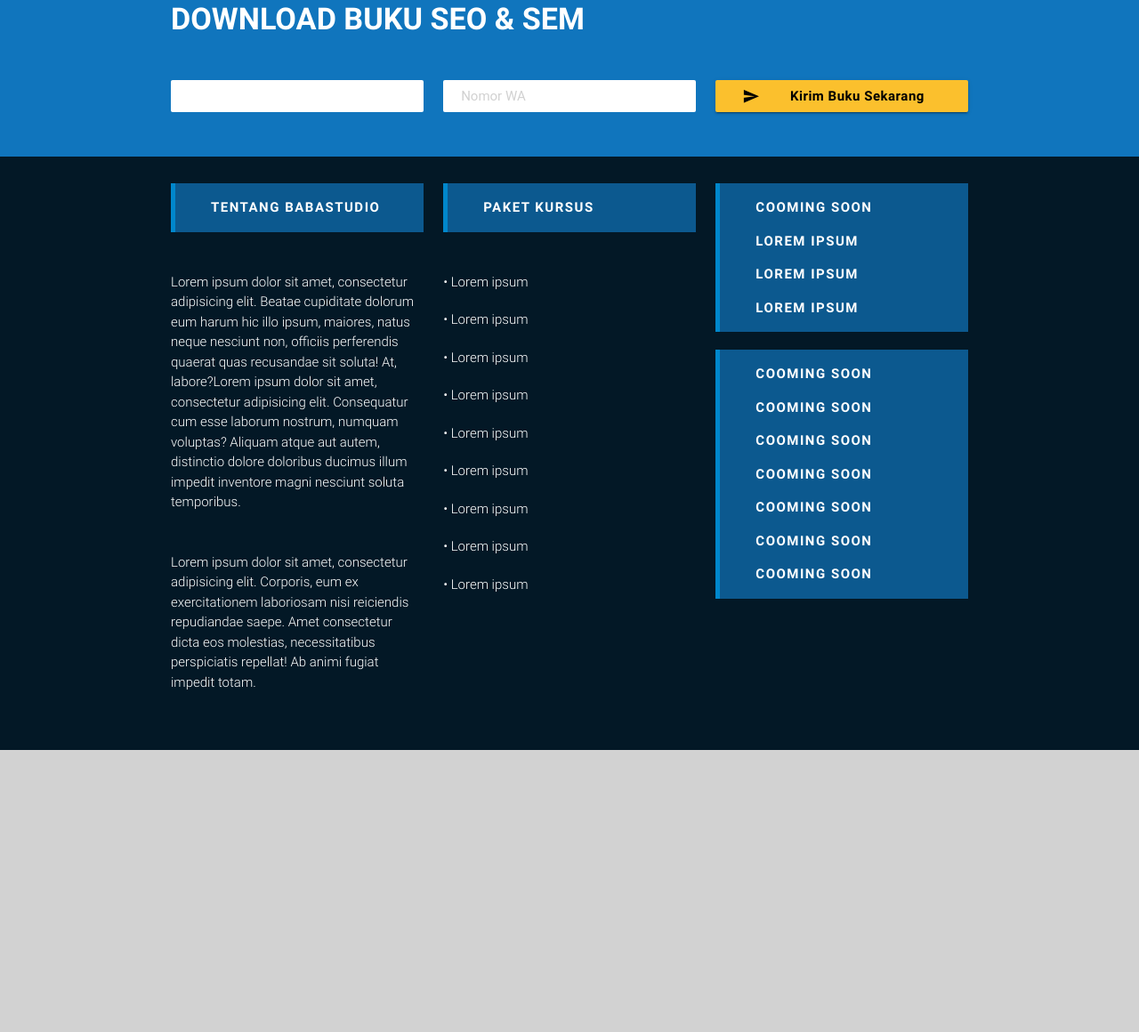
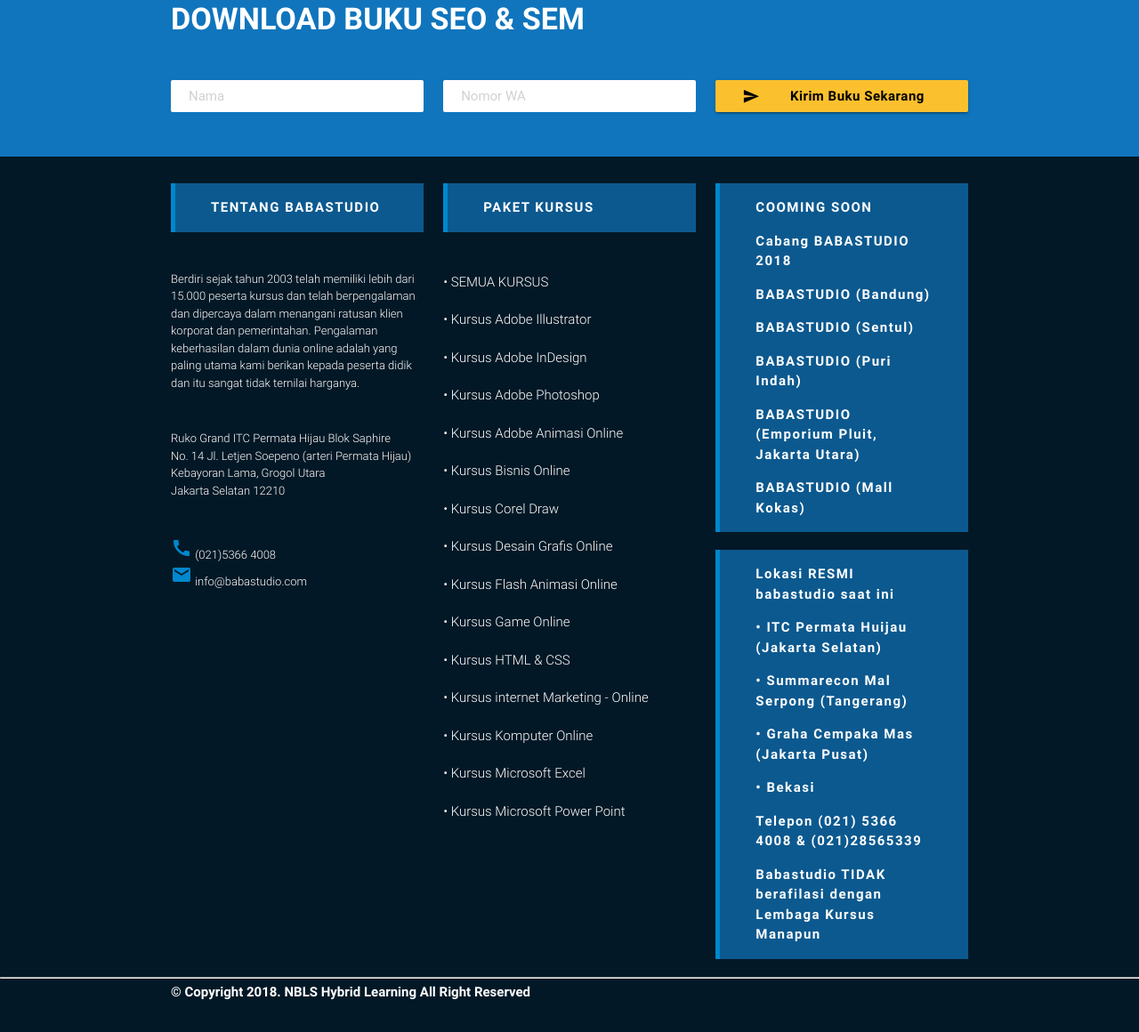
Before and after one commit to rukmana4985/babastudio, a plain HTML site: page index.html in a window 1280 px wide. Shown: the part 7519-8679 px from the top of the page at 89% size. Before the commit the page ends 8362 px from the top, so only its background shows below. Drawn offline with nearby package versions, Linux system fonts and the light colour scheme; a web font is replaced by a local one.

Commit message:
update index.html

```diff
--- a/index.html
+++ b/index.html
@@ -60,7 +60,7 @@
     <div class="banner">
         <div class="container-banner">
             <div class="row">
-                <div class="col m6 s12 left-container-banner">
+                <div class="col m8 s12 left-container-banner">
                     <div>
                         <br>
                         <h3 class="white-text uppercase bold " style="padding-left: 30px">Menguasai Promosi Website & Jualan Online</h3>
@@ -307,7 +307,7 @@
             <h4 class="white-text bold uppercase">download buku seo & sem</h4>
             <div class="row mt50">
                 <div class="col m4 s12">
-                    <input type="text" class="browser-default input-form" placeholder="">
+                    <input type="text" class="browser-default input-form" placeholder="Nama">
                 </div>
                 <div class="col m4 s12">
                     <input type="text" class="browser-default input-form" placeholder="Nomor WA">
@@ -325,45 +325,72 @@
                     <div class="square-line">
                         <p class="bold white-text uppercase">tentang babastudio</p>
                     </div>
-                    <p class="white-text thin-text pt30">Lorem ipsum dolor sit amet, consectetur adipisicing elit. Beatae cupiditate dolorum eum harum hic illo ipsum, maiores, natus neque nesciunt non, officiis perferendis quaerat quas recusandae sit soluta! At, labore?Lorem ipsum dolor sit amet, consectetur adipisicing elit. Consequatur cum esse laborum nostrum, numquam voluptas? Aliquam atque aut autem, distinctio dolore doloribus ducimus illum impedit inventore magni nesciunt soluta temporibus.</p>
-                    <p class="white-text thin-text pt30">Lorem ipsum dolor sit amet, consectetur adipisicing elit. Corporis, eum ex exercitationem laboriosam nisi reiciendis repudiandae saepe. Amet consectetur dicta eos molestias, necessitatibus perspiciatis repellat! Ab animi fugiat impedit totam.</p>
+                    <p class="white-text thin-text pt30" style="font-size:13px;">Berdiri sejak tahun 2003 telah memiliki lebih dari<br/>
+					15.000 peserta kursus dan telah berpengalaman<br/>
+					dan dipercaya dalam menangani ratusan klien<br/>
+					korporat dan pemerintahan. Pengalaman<br/>
+					keberhasilan dalam dunia online adalah yang<br/>
+					paling utama kami berikan kepada peserta didik<br/>
+					dan itu sangat tidak ternilai harganya.</p>
+                    <p class="white-text thin-text pt30" style="font-size:13px;">Ruko Grand ITC Permata Hijau Blok Saphire<br/>
+					No. 14 Jl. Letjen Soepeno (arteri Permata Hijau)<br/>
+					Kebayoran Lama, Grogol Utara<br/>
+					Jakarta Selatan 12210</p>
+					<p class="white-text thin-text pt30" style="font-size:13px;">
+					<i class="material-icons" style="color:#0087cc;">call</i><span > (021)5366 4008</span><br/>
+					<i class="material-icons" style="color:#0087cc;">email</i><span> info@babastudio.com</span><br/></p>
                 </div>
                 <div class="col m4 s12">
                     <div class="square-line">
                         <p class="bold white-text uppercase">paket kursus</p>
                     </div>
                     <ul class="white-text pt30">
-                        <li><a href="" class="white-text thin-text"> &bull; Lorem ipsum </a></li>
-                        <li class="pt20"><a href="" class="white-text thin-text"> &bull; Lorem ipsum </a></li>
-                        <li class="pt20"><a href="" class="white-text thin-text"> &bull; Lorem ipsum </a></li>
-                        <li class="pt20"><a href="" class="white-text thin-text"> &bull; Lorem ipsum </a></li>
-                        <li class="pt20"><a href="" class="white-text thin-text"> &bull; Lorem ipsum </a></li>
-                        <li class="pt20"><a href="" class="white-text thin-text"> &bull; Lorem ipsum </a></li>
-                        <li class="pt20"><a href="" class="white-text thin-text"> &bull; Lorem ipsum </a></li>
-                        <li class="pt20"><a href="" class="white-text thin-text"> &bull; Lorem ipsum </a></li>
-                        <li class="pt20"><a href="" class="white-text thin-text"> &bull; Lorem ipsum </a></li>
+                        <li><a href="" class="white-text thin-text uppercase"> &bull; semua kursus </a></li>
+                        <li class="pt20"><a href="" class="white-text thin-text "> &bull; Kursus Adobe Illustrator </a></li>
+                        <li class="pt20"><a href="" class="white-text thin-text"> &bull; Kursus Adobe InDesign </a></li>
+                        <li class="pt20"><a href="" class="white-text thin-text"> &bull; Kursus Adobe Photoshop</a></li>
+                        <li class="pt20"><a href="" class="white-text thin-text"> &bull; Kursus Adobe Animasi Online </a></li>
+                        <li class="pt20"><a href="" class="white-text thin-text"> &bull; Kursus Bisnis Online </a></li>
+                        <li class="pt20"><a href="" class="white-text thin-text"> &bull; Kursus Corel Draw </a></li>
+                        <li class="pt20"><a href="" class="white-text thin-text"> &bull; Kursus Desain Grafis Online </a></li>
+                        <li class="pt20"><a href="" class="white-text thin-text"> &bull; Kursus Flash Animasi Online </a></li>
+						<li class="pt20"><a href="" class="white-text thin-text"> &bull; Kursus Game Online</a></li>
+                        <li class="pt20"><a href="" class="white-text thin-text"> &bull; Kursus HTML & CSS </a></li>
+                        <li class="pt20"><a href="" class="white-text thin-text"> &bull; Kursus internet Marketing - Online </a></li>
+                        <li class="pt20"><a href="" class="white-text thin-text"> &bull; Kursus Komputer Online </a></li>
+                        <li class="pt20"><a href="" class="white-text thin-text"> &bull; Kursus Microsoft Excel </a></li>
+                        <li class="pt20"><a href="" class="white-text thin-text"> &bull; Kursus Microsoft Power Point </a></li>
 
                     </ul>
                 </div>
                 <div class="col m4 s12">
                     <div class="square-line">
                         <p class="bold white-text uppercase">cooming soon</p>
-                        <p class="bold white-text uppercase">lorem ipsum</p>
-                        <p class="bold white-text uppercase">Lorem Ipsum</p>
-                        <p class="bold white-text uppercase">Lorem Ipsum</p>
+                        <p class="bold white-text ">Cabang BABASTUDIO 2018</p>
+                        <p class="bold white-text ">BABASTUDIO (Bandung)</p>
+                        <p class="bold white-text ">BABASTUDIO (Sentul)</p>
+						<p class="bold white-text ">BABASTUDIO (Puri Indah)</p>
+                        <p class="bold white-text ">BABASTUDIO (Emporium Pluit, Jakarta Utara)</p>
+						<p class="bold white-text ">BABASTUDIO (Mall Kokas)</p>
                     </div>
                     <div class="square-line mt20">
-                        <p class="bold white-text uppercase">cooming soon</p>
-                        <p class="bold white-text uppercase">cooming soon</p>
-                        <p class="bold white-text uppercase">cooming soon</p>
-                        <p class="bold white-text uppercase">cooming soon</p>
-                        <p class="bold white-text uppercase">cooming soon</p>
-                        <p class="bold white-text uppercase">cooming soon</p>
-                        <p class="bold white-text uppercase">cooming soon</p>
+                        <p class="bold white-text">Lokasi RESMI babastudio saat ini</p>
+                        <p class="bold white-text ">&bull; ITC Permata Huijau (Jakarta Selatan)</p>
+                        <p class="bold white-text ">&bull; Summarecon Mal Serpong (Tangerang)</p>
+                        <p class="bold white-text ">&bull; Graha Cempaka Mas (Jakarta Pusat)</p>
+                        <p class="bold white-text ">&bull; Bekasi</p>
+                        <p class="bold white-text ">Telepon (021) 5366 4008 & (021)28565339</p>
+                        <p class="bold white-text ">Babastudio TIDAK berafilasi dengan Lembaga Kursus Manapun</p>
                     </div>
                 </div>
             </div>
         </div>
+		<div class="col m12 s12">
+			<hr/>
+			<div class="container">
+				<h6 class="bold white-text "> &copy Copyright 2018. NBLS Hybrid Learning All Right Reserved </h6>
+			</div>
+		</div>
     </div>
 </div>
 <!--Import jQuery before materialize.js-->
```
